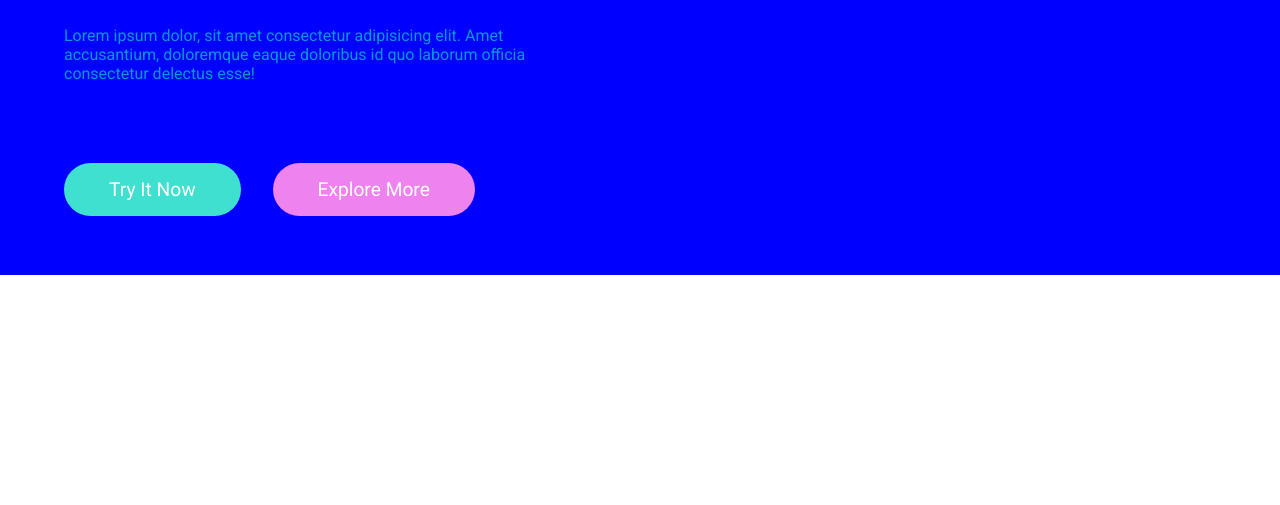
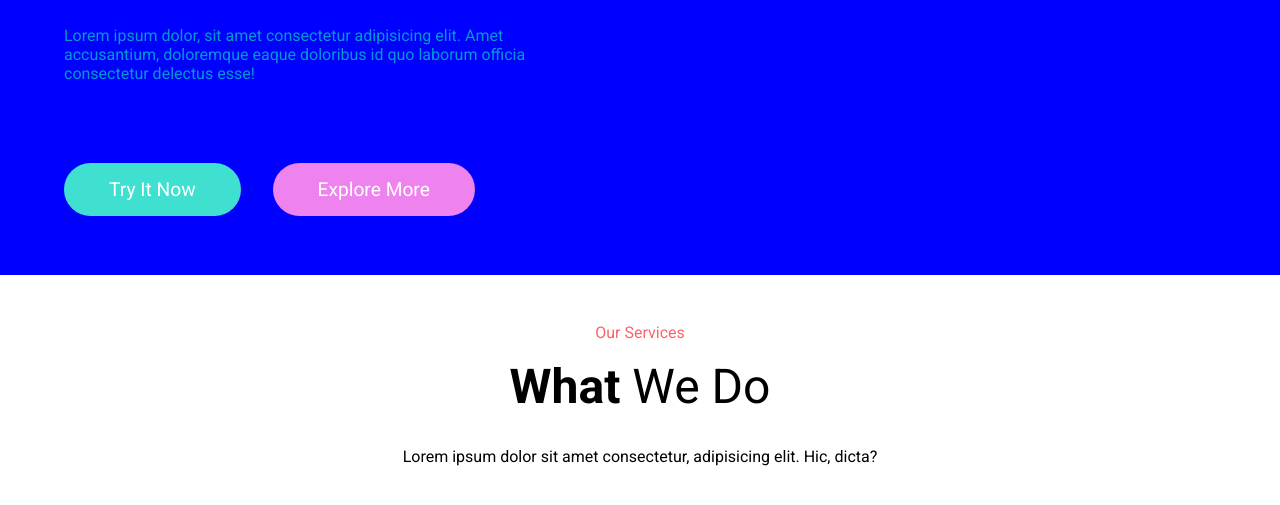
Before and after one commit to fdrbrs/proj-html-vuejs, a plain HTML site: page index.html in a window 1280 px wide. Shown: the part 745-1250 px from the top of the page. Before the commit the page ends 1020 px from the top, so only its background shows below. Drawn offline with nearby package versions, Linux system fonts and the light colour scheme.

Commit message:
first section top text

```diff
--- a/assets/css/style.css
+++ b/assets/css/style.css
@@ -13,6 +13,10 @@
 
 .bold{
     font-weight: 600;
+}
+
+.pink{
+    color: #F9636B;
 }
 
 /* Body */
@@ -149,3 +153,21 @@ nav{
     padding: 15px 45px 15px 45px;
     margin-right: 2rem;
 }
+
+/* Site Main */
+
+.section_title{
+    font-size: 3rem;
+    padding: 1rem 0 2rem 0;
+}
+
+.section_top_text{
+    padding-top: 3rem;
+}
+
+/* Services Section */
+
+#services{
+    height: 1100px;
+    text-align: center;
+}
--- a/index.html
+++ b/index.html
@@ -53,6 +53,14 @@
         <!-- Site Main -->
         <main>
             <section id="services">
+                <div class="section_top_text">
+                    <span class="pink">Our Services</span>
+                    <div class="section_title">
+                        <span class="bold">What</span>
+                        <span>We Do</span>
+                    </div>
+                    <p>Lorem ipsum dolor sit amet consectetur, adipisicing elit. Hic, dicta?</p>
+                </div>
 
             </section>
             <section id="call_to_action"></section>
```
